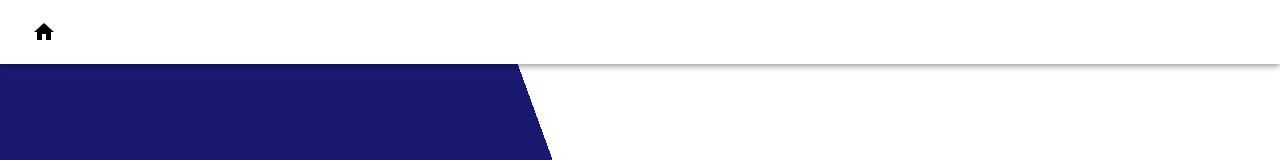
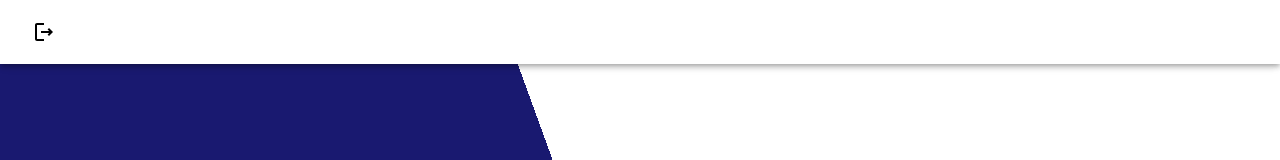
Before and after one commit to pcnied/Trabalho-Final-FE-III, a React (Vite) app: page /anotations in a window 1280 px wide. Shown: the top 160 px of the page. Built offline with nearby package versions, Linux system fonts and the light colour scheme.

Commit message:
Atualização componente AppBar

```diff
--- a/src/components/AppBar/index.tsx
+++ b/src/components/AppBar/index.tsx
@@ -1,4 +1,4 @@
-import { Home } from '@mui/icons-material';
+import { LogoutOutlined } from '@mui/icons-material';
 import { IconButton } from '@mui/material';
 import AppBar from '@mui/material/AppBar';
 import Box from '@mui/material/Box';
@@ -11,20 +11,18 @@ const ResponsiveAppBar: React.FC = () => {
 	return (
 		<Box sx={{ flexGrow: 1 }}>
 			<AppBar position="static" sx={{ background: 'white' }}>
-				<Toolbar
-					sx={{ display: 'flex', justifyContent: 'space-between' }}
-				>
-					<IconButton sx={{ color: 'black' }}>
+				<Toolbar>
+					{/* <IconButton sx={{ color: 'black' }}>
 						<Home onClick={() => navigate('/home')} />
-					</IconButton>
+					</IconButton> */}
 					{/* <IconButton sx={{ color: 'black' }}>
 						<ListAltOutlined
 							onClick={() => navigate('/anotations')}
 						/>
 					</IconButton> */}
-					{/* <IconButton sx={{ color: 'black' }}>
+					<IconButton sx={{ color: 'black' }}>
 						<LogoutOutlined onClick={() => navigate('/')} />
-					</IconButton> */}
+					</IconButton>
 				</Toolbar>
 			</AppBar>
 		</Box>
```
